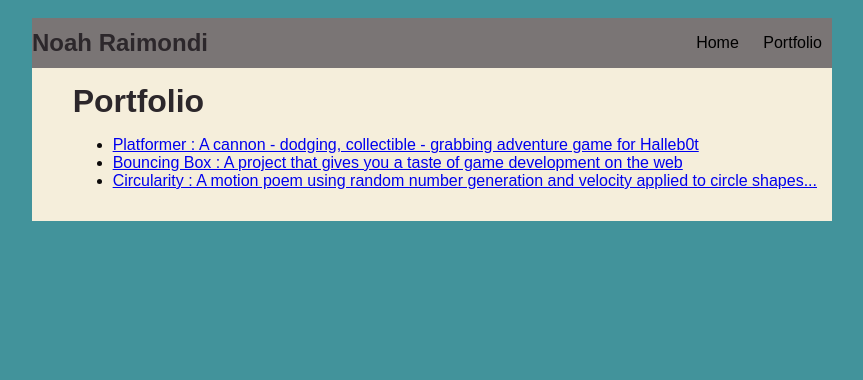
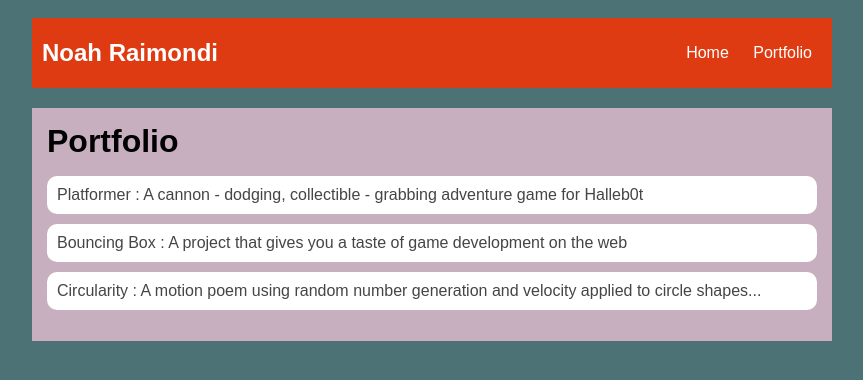
Before and after one commit to noahraimondi/noahraimondi.github.io, a plain HTML site: page portfolio.html in a window 1280 px wide. Shown: the whole page, without its empty margins (208-1071 px from the left). Drawn offline with Linux system fonts and the light colour scheme.

Commit message:
fixed css for portfolio

```diff
--- a/portfolio.html
+++ b/portfolio.html
@@ -3,11 +3,9 @@
     <head>
         <title> Noah Web Thing </title>
         <style type="text/css">
-
-        style>
         body {
-                background: rgb(102, 160, 165);
-                color: rgb(45, 45, 45);
+            background: rgb(77, 114, 117);
+            color: rgb(0, 0, 0);
             padding: 10px;
             font-family: arial;
         }
@@ -18,8 +16,9 @@
 
         /* navigation menu */
         nav {
-                background: rgb(239, 80, 41);
+            background: rgb(223, 59, 18);
             margin: 0 auto;
+            margin-bottom: 20px;
             display: flex;
             padding: 10px;
         }
@@ -37,10 +36,13 @@
             display: inline-block;
             padding: 0 10px;
         }
-
+        a {
+            text-decoration: none;
+            color: #fff;
+        }
         /* main container area beneath menu */
         main {
-                background: rgb(245, 238, 219);
+            background: rgb(199, 175, 192);
             display: flex;
         }
         .sidebar {
@@ -62,63 +64,31 @@
             margin: 0px;
         }
 
-            .id {
-                box-sizing: content-box;
-                max-height: 10px;
-            }
-            #size {
-                width: 180px;
+
+          /* portfolio styles */
+          .content h1 {
+                color: black;
             }
 
-            body {
-                background: rgb(66, 147, 155);
-                color: rgb(12, 10, 10);
-                padding: 10px;
-                font-family: arial;
-            }
-            header {
-                font-size: 1.5em;
-                font-weight: bold;
+            #portfolio {
+                list-style-type: none;
+                padding-left: 0;
             }
 
-            #all-contents {
-                max-width: 800px;
-                margin: auto;
+            #portfolio li {
+                background: #fff;
+                padding: 10px;
+                border-radius: 10px;
+                margin-bottom: 10px;
             }
 
-            /* navigation menu */
-            nav {
-                background: rgb(122, 117, 117);
-                margin: 0 auto;
-                display: flex;
-                padding: 0px;
-            }
-            h1 {
-                display: flex;
-                align-items: center;
-                color: rgb(44, 39, 43);
-                flex: 1;
-            }
-            #nav-ul {
-                list-style-image: none;
-            }
-            .nav-li {
-                display: inline-block;
-                padding: 0 10px;
-            }
-            .nav-a {
-                text-decoration: none;
-                color: rgb(0, 0, 0);
+            #portfolio li:hover {
+                background: #eee;
             }
 
-            /* main container area beneath menu */
-            main {
-                background: rgb(245, 238, 219);
-                display: flex;
-            }
-            .content {
-                flex: 1;
-                padding: 15px;
+            #portfolio a {
+                text-decoration: none;
+                color: #454545;
             }
         </style>
 
@@ -138,10 +108,7 @@
                 </ul>
             </nav>
             <main>
-                <nav>
-                    <!-- Nav stuff here...-->
-                </nav>
-                <main>
+
                     <div class="content">
                         <h1>Portfolio</h1>
                         <ul id="portfolio">
@@ -150,7 +117,7 @@
                             <li><a href="projects/circularity/">Circularity : A motion poem using random number generation and velocity applied to circle shapes...</a></li>
                         </ul>
                     </div>
-                </main>
+
             </main>
         </div>
     </body>
```
Also changed, not shown: index.html (+4 -11 lines). Lines whose indentation alone changed are shown as unchanged.
